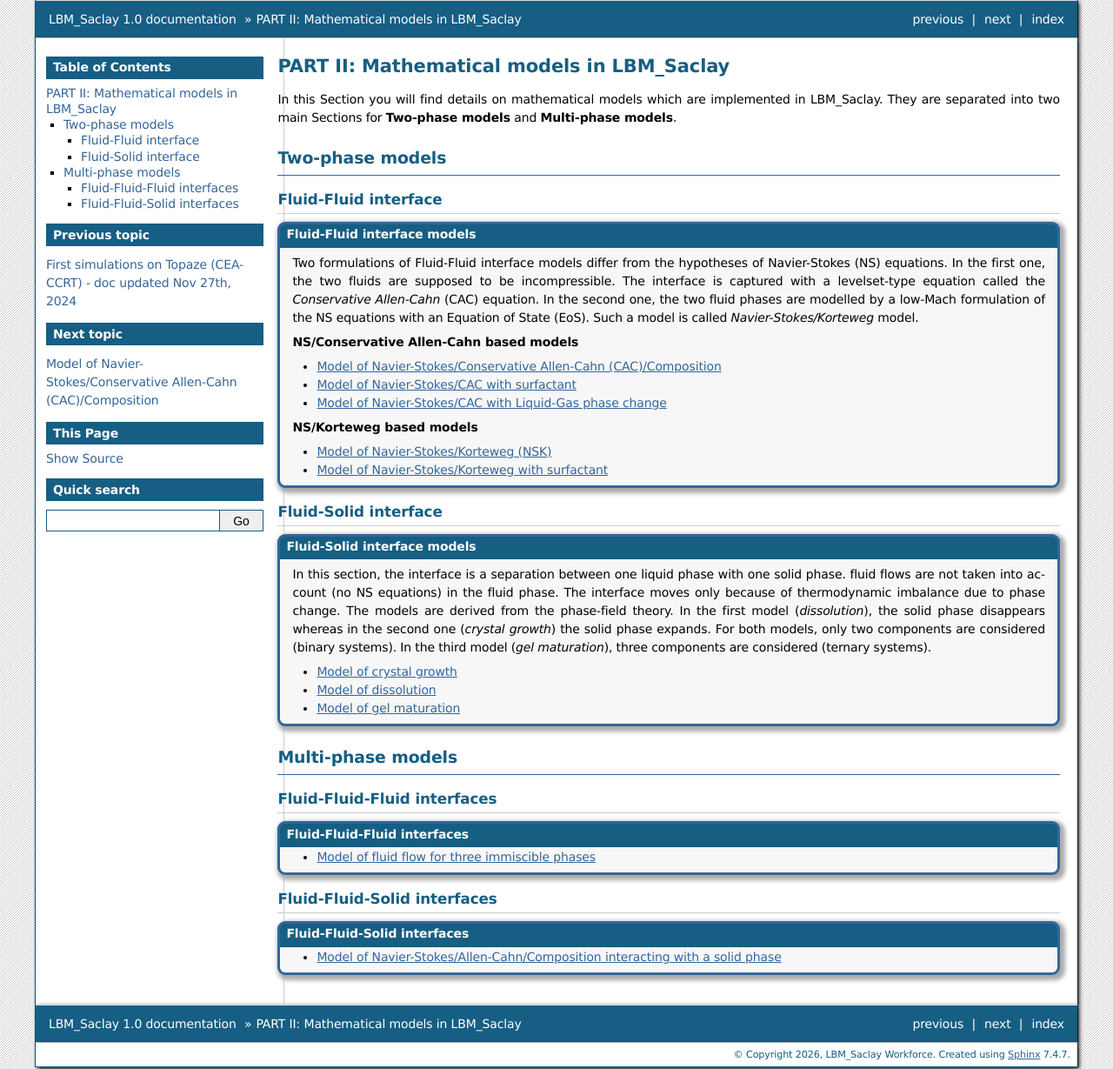
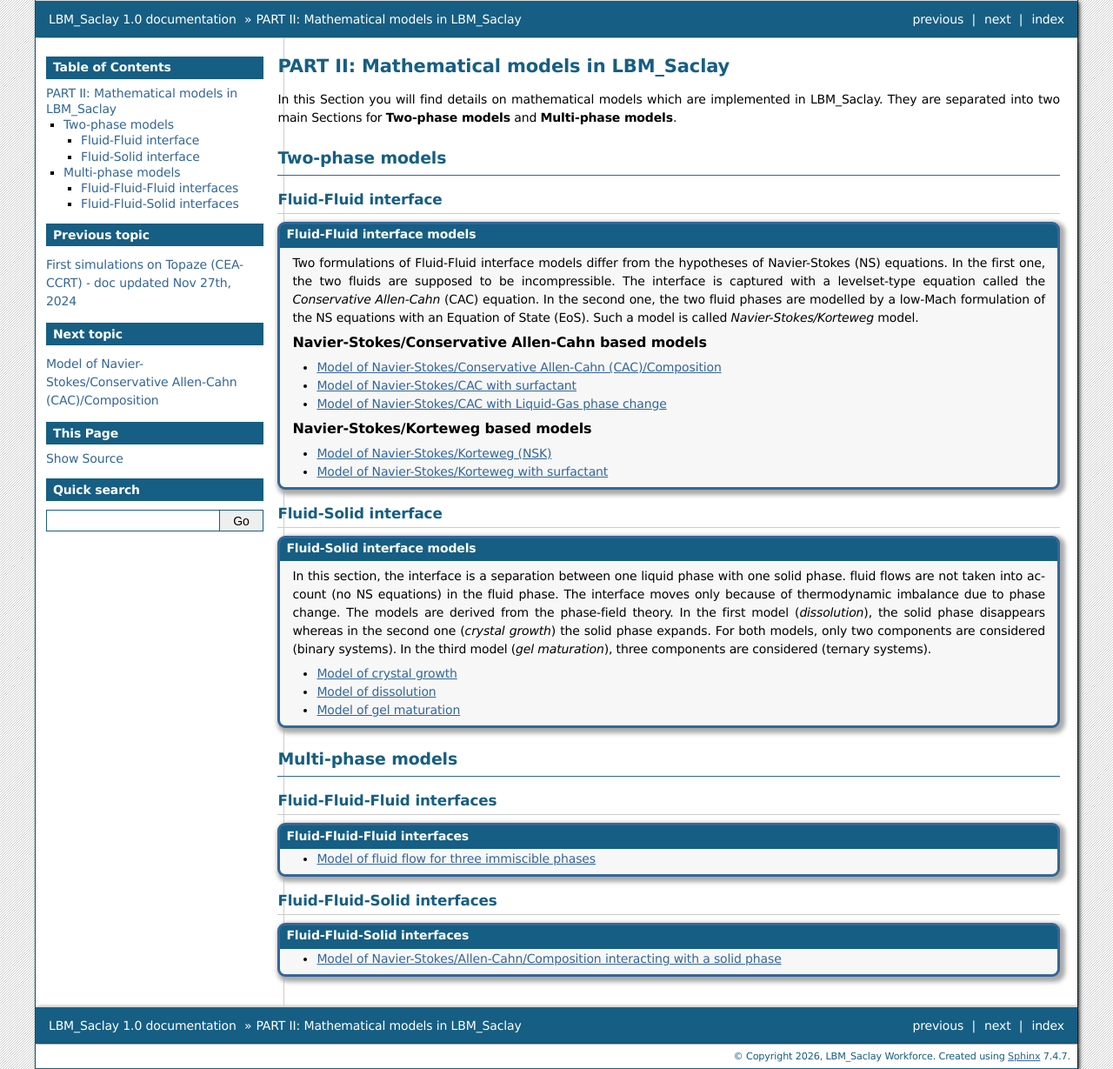
Before and after one commit to cea-lbm-saclay/LBM_Saclay_Documentation, a Sphinx documentation site: the page built from doc/src_doc/02_MODELS/models.rst, in a window 1280 px wide. Shown: the whole page at 87% size. Built offline with Sphinx 7.4.7, drawn with Linux system fonts in a browser that asks for light colours.

Commit message:
Update models

```diff
--- a/doc/src_doc/02_MODELS/models.rst
+++ b/doc/src_doc/02_MODELS/models.rst
@@ -15,7 +17,7 @@
 
    Two formulations of Fluid-Fluid interface models differ from the hypotheses of Navier-Stokes (NS) equations. In the first one, the two fluids are supposed to be incompressible. The interface is captured with a levelset-type equation called the *Conservative Allen-Cahn* (CAC) equation. In the second one, the two fluid phases are modelled by a low-Mach formulation of the NS equations with an Equation of State (EoS). Such a model is called *Navier-Stokes/Korteweg* model.
 
-   **NS/Conservative Allen-Cahn based models**
+   :mediumbold:`Navier-Stokes/Conservative Allen-Cahn based models`
 
    .. toctree::
       :maxdepth: 1
@@ -24,7 +26,7 @@
       ./01_Fluid_Fluid/Model_NSAC_Surfactant.rst
       ./01_Fluid_Fluid/Model_NSAC_Comp_PhaseChange.rst
 
-   **NS/Korteweg based models**
+   :mediumbold:`Navier-Stokes/Korteweg based models`
 
    .. toctree::
       :maxdepth: 1
```
Also changed, not shown: other parts of doc/src_doc/02_MODELS/models.rst (+2 -0 lines).
